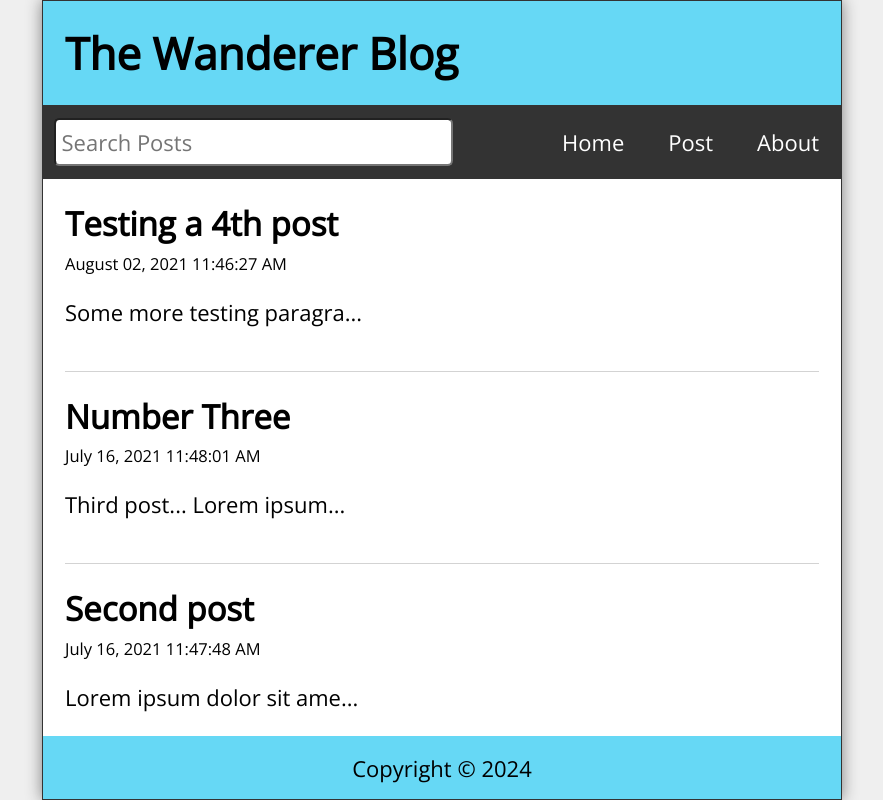
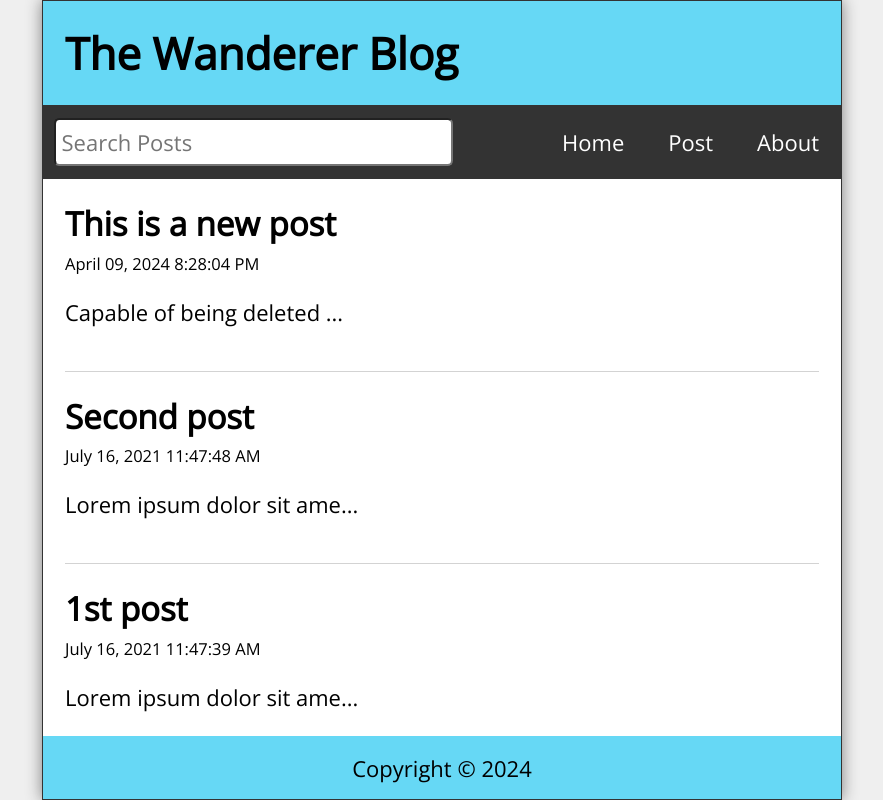
Before and after one commit to nvsmith/wanderer-blog, a React (Create React App) app: page / in a window 1280 px wide. Shown: the whole page, without its empty margins (198-1081 px from the left). Built offline with nearby package versions, Linux system fonts and the light colour scheme; data requests are answered from the project's data file.

Commit message:
Add Create/Delete API logic to App

```diff
--- a/data/db.json
+++ b/data/db.json
@@ -1,28 +1,22 @@
 {
   "posts": [
     {
-            "id": 1,
+      "id": "1",
       "title": "1st post",
       "datetime": "July 16, 2021 11:47:39 AM",
       "body": "Lorem ipsum dolor sit amet, consectetur adipiscing elit, sed do eiusmod tempor incididunt ut labore et dolore magna aliqua. Ut enim ad minim veniam, quis nostrud exercitation ullamco laboris nisi ut aliquip ex ea commodo consequat. Duis aute irure dolor in reprehenderit in voluptate velit esse cillum dolore eu fugiat nulla pariatur. Excepteur sint occaecat cupidatat non proident, sunt in culpa qui officia deserunt mollit anim id est laborum."
     },
     {
-            "id": 2,
+      "id": "2",
       "title": "Second post",
       "datetime": "July 16, 2021 11:47:48 AM",
       "body": "Lorem ipsum dolor sit amet, consectetur adipiscing elit, sed do eiusmod tempor incididunt ut labore et dolore magna aliqua. Ut enim ad minim veniam, quis nostrud exercitation ullamco laboris nisi ut aliquip ex ea commodo consequat. Duis aute irure dolor in reprehenderit in voluptate velit esse cillum dolore eu fugiat nulla pariatur. Excepteur sint occaecat cupidatat non proident, sunt in culpa qui officia deserunt mollit anim id est laborum. two"
     },
     {
-            "id": 3,
-            "title": "Number Three",
-            "datetime": "July 16, 2021 11:48:01 AM",
-            "body": "Third post... Lorem ipsum dolor sit amet, consectetur adipiscing elit, sed do eiusmod tempor incididunt ut labore et dolore magna aliqua. Ut enim ad minim veniam, quis nostrud exercitation ullamco laboris nisi ut aliquip ex ea commodo consequat. Duis aute irure dolor in reprehenderit in voluptate velit esse cillum dolore eu fugiat nulla pariatur. Excepteur sint occaecat cupidatat non proident, sunt in culpa qui officia deserunt mollit anim id est laborum."
-        },
-        {
-            "id": 4,
-            "title": "Testing a 4th post",
-            "datetime": "August 02, 2021 11:46:27 AM",
-            "body": "Some more testing paragraphs!"
+      "id": 21,
+      "title": "This is a new post",
+      "datetime": "April 09, 2024 8:28:04 PM",
+      "body": "Capable of being deleted right from the interface."
     }
   ]
 }
--- a/src/App.js
+++ b/src/App.js
@@ -45,24 +45,34 @@ function App() {
         // Displays newest posts first
         setSearchResults(filteredResults.reverse());
     }, [posts, search]);
-
-    const handleSubmit = (e) => {
+    // Create (CRUD)
+    const handleSubmit = async (e) => {
         e.preventDefault();
-        const id = posts.length ? posts[posts.length - 1].id + 1 : 1;
+        const id = posts.length ? parseInt(posts[posts.length - 1].id + 1) : 1;
         const datetime = format(new Date(), "MMMM dd, yyyy pp");
         const newPost = { id, title: postTitle, datetime, body: postBody };
-        const allPosts = [...posts, newPost];
+        try {
+            const response = await api.post("/posts", newPost);
+            const allPosts = [...posts, response.data];
             setPosts(allPosts);
             setPostTitle("");
             setPostBody("");
             navigate("/");
+        } catch (err) {
+            console.log(`Error: ${err.message}`);
+        }
     };
-
-    const handleDelete = (id) => {
+    // Delete (CRUD)
+    const handleDelete = async (id) => {
+        try {
+            await api.delete(`/posts/${id}`);
             const postsList = posts.filter((post) => post.id !== id);
             setPosts(postsList);
             // Return to homepage
             navigate("/");
+        } catch (err) {
+            console.log(`Error: ${err.message}`);
+        }
     };
 
     return (
@@ -105,3 +115,4 @@ function App() {
 export default App;
 
 // Chapt 19
+// 6:16
```
Lines whose indentation alone changed are shown as unchanged.
